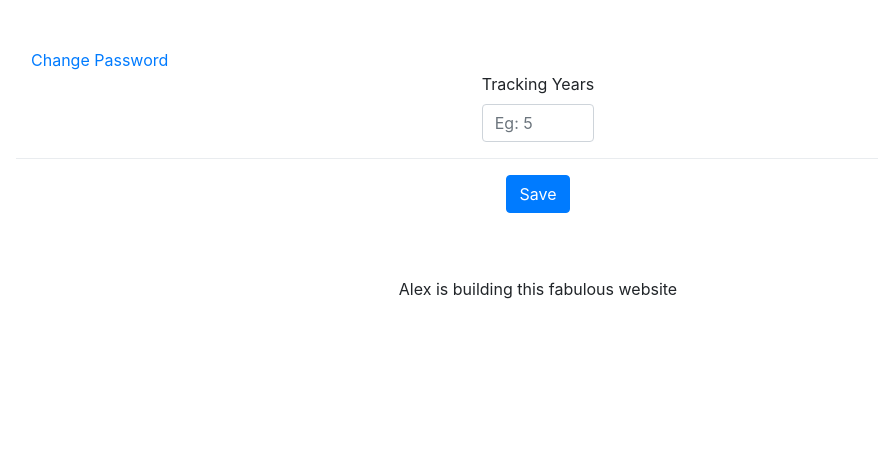
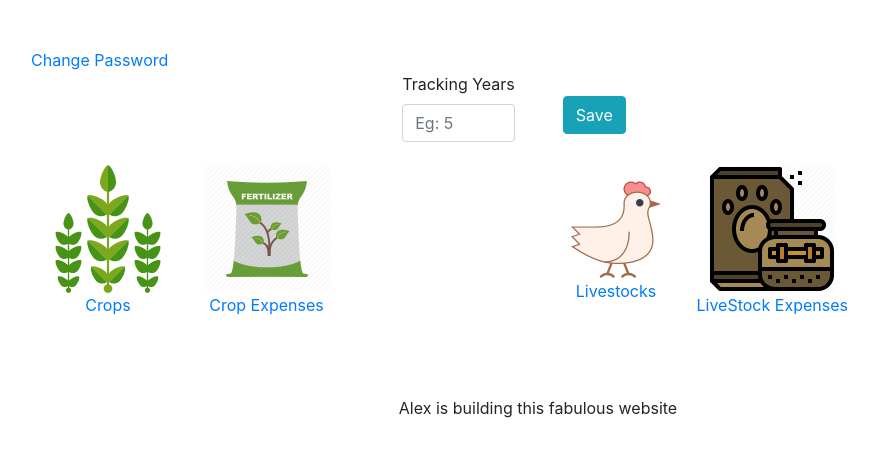
Before and after one commit to alexsonphoenix/cs50-final, a Flask app: page /setting in a window 1280 px wide. Shown: the part 76-533 px from the top of the page, without its empty margins (102-980 px from the left). Run offline with Flask 2, Linux system fonts and the light colour scheme; a user stored in the database is signed in; some libraries are stand-ins or nearby versions.

Commit message:
frontend setting page completed

```diff
--- a/app.py
+++ b/app.py
@@ -9,7 +9,7 @@ from werkzeug.exceptions import default_exceptions, HTTPException, InternalServe
 from werkzeug.security import check_password_hash, generate_password_hash
 from fractions import Fraction
 from flask_wtf import RecaptchaField, FlaskForm
-from wtforms import StringField, DateTimeField, PasswordField, IntegerField
+from wtforms import StringField, DateTimeField, PasswordField, IntegerField, SubmitField
 from wtforms.validators import InputRequired, Length, NumberRange
 from flask_bootstrap import Bootstrap
 from flask_wtf.csrf import CSRFProtect
@@ -174,38 +174,74 @@ def register():
 
 
 # Form for setting route
-class settingForm(FlaskForm):
+class trackingYearsForm(FlaskForm):
     trackingYears = IntegerField('Tracking Years', validators=[NumberRange(min=1, max=7, message="between 1 and 7 years")])
+    submit1 = SubmitField('Save')
 
-    #crop = StringField('Crop')
-    #cropUnit = StringField('Crop measurement')
-    #livestock = StringField('LiveStock')
-    #livestockUnit = StringField('LiveStock measurement')
-    #cropEx = StringField('Crop Expense')
-    #cropExUnit = StringField('Crop Expense measurement')
-    #livestockEx = StringField('LiveStock Expense')
-    #livestockExUnit = StringField('LiveStock Expense measurement')
+class cropForm(FlaskForm):
+    crop_name = StringField('Crop Name')
+    cropUnit = StringField('Crop Measurement')
+    submit2 = SubmitField('Save')
 
+class cropExForm(FlaskForm):
+    cropEx = StringField('Crop Expense')
+    cropExUnit = StringField('Crop Expense measurement')
+    submit3 = SubmitField('Save')
+
+class livestockForm(FlaskForm):
+    livestock = StringField('LiveStock')
+    livestockUnit = StringField('LiveStock measurement')
+    submit4 = SubmitField('Save')
+
+class livestockExForm(FlaskForm):
+    livestockEx = StringField('LiveStock Expense')
+    livestockExUnit = StringField('LiveStock Expense measurement')
+    submit5 = SubmitField('Save')
 
 @app.route("/setting", methods=["GET", "POST"])
 @login_required
 def setting():
     """Setting Page."""
-    form = settingForm()
+    form1 = trackingYearsForm(prefix="form1")
+    form2 = cropForm(prefix="form2")
+    form3 = cropExForm(prefix="form3")
+    form4 = livestockForm(prefix="form4")
+    form5 = livestockExForm(prefix="form5")
 
-    # User reached route via POST (as by clicking a link or via redirect)
-    if form.validate_on_submit():
-        # Add data into the database
-        print(request.form.get("trackingYears"))
+    # User reached route via POST : HANDLING TRACKING YEARS SETTING
+    if form1.submit1.data and form1.validate():
         # update trackingYears: (Originally: NULL)
-        db.execute("UPDATE users SET trackingYears = :trackingYears WHERE id = :user_id", trackingYears=int(request.form.get("trackingYears")),
-                   user_id = session["user_id"])
+        db.execute("UPDATE users SET trackingYears = :trackingYears WHERE id = :user_id",    trackingYears=int(request.form.get("form1-trackingYears")),
+               user_id = session["user_id"])
 
-        return redirect("/yourFarm")
+        return redirect("/setting")
 
+    # User reached route via POST : HANDLING CROPS SETTING
+    if form2.submit2.data and form2.validate():
+        # insert CROP data into the database
+        db.execute("INSERT INTO crops (user_id, cropName, unitName) VALUES (:user_id, :crop_name, :unit_name)", user_id=session["user_id"],
+                        crop_name=request.form.get("form2-crop_name"),
+                        unit_name=request.form.get("form2-cropUnit"))
+
+        return redirect("/setting")
+    # User reached route via POST : HANDLING CROP EXPENSES SETTING
+    if form3.submit3.data and form3.validate():
+        # insert CROP data into the database
+        db.execute("INSERT INTO cropExpenses (user_id, cropName, unitName) VALUES (:user_id, :crop_name, :unit_name)", user_id=session["user_id"],
+                        crop_name=request.form.get("form3-crop_name"),
+                        unit_name=request.form.get("form3-cropUnit"))
+
+        return redirect("/setting")
+    # User reached route via POST : HANDLING LIVESTOCK SETTING
+
+    # User reached route via POST : HANDLING LIVESTOCK EXPENSES SETTING
 
     # User reached route via GET (as by clicking a link or via redirect)
-    return render_template("setting.html", form=form)
+    return render_template("setting.html", form1=form1,
+                                            form2=form2,
+                                            form3=form3,
+                                            form4=form4,
+                                            form5=form5)
 
 
 
@@ -255,6 +291,7 @@ def changePassword():
 def yourFarm():
     # Query user in [users] table
     user_query = db.execute("SELECT * FROM users WHERE id = :user_id",user_id = session["user_id"])
+    print(user_query[0]["trackingYears"])
     yearNum = int(user_query[0]["trackingYears"])
     return render_template("yourFarm.html", trackingYears=yearNum)
 
--- a/templates/setting.html
+++ b/templates/setting.html
@@ -10,15 +10,137 @@
       <a href="/changePassword"> Change Password </a>
     </div>
 
+    <!-- Tracking Years form -->
     <form class="" action="{{ url_for('setting') }}" method="POST">
       <div class="row justify-content-center" >
-        {{ form.csrf_token }}
-        {{ wtf.form_field(form.trackingYears, placeholder="Eg: 5") }}
-      </div>
-
-      <div class="modal-footer d-flex justify-content-center">
-        <button class="btn btn-primary" type="submit">Save</button>
+        {{ form1.csrf_token }}
+        {{ wtf.form_field(form1.trackingYears, placeholder="Eg: 5") }}
+        <span class="px-md-5 align-self-center">
+          {{ wtf.form_field(form1.submit1, class="btn btn-info justify-content-center") }}
+         </span>
       </div>
     </form>
 
+    <!-- Link to the 4 forms -->
+    <div class="container">
+      <div class="row align-items-end">
+        <div class="col-6 ">
+          <a href="" class="btn btn-default btn-rounded mb-4" data-toggle="modal" data-target="#modalCropForm"><img src="static\images\crops.png" class="img-fluid" alt="Responsive image"><br>Crops</a>
+
+          <a href="" class="btn btn-default btn-rounded mb-4" data-toggle="modal" data-target="#modalCropExForm"><img style="width: 128px; height:128px;" src="static\images\cropExpenses.png" class="img-fluid" alt="Responsive image"><br>Crop Expenses</a>
+        </div>
+
+        <div class="col-6">
+          <a href="" class="btn btn-default btn-rounded mb-4" data-toggle="modal" data-target="#modalLivestockForm"><img src="static\images\livestocks.png" class="img-fluid" alt="Responsive image"><br>Livestocks</a>
+
+          <a href="" class="btn btn-default btn-rounded mb-4" data-toggle="modal" data-target="#modalLivestockExForm"><img style="width: 128px; height:128px;" src="static\images\livestockExpenses.png" class="img-fluid" alt="Responsive image"><br>LiveStock Expenses</a>
+        </div>
+      </div>
+    </div>
+
+
+    <!-- Crops form -->
+    <form action="{{ url_for('setting') }}" method="POST">
+      {{ form2.csrf_token }}
+      <div class="modal fade" id="modalCropForm" tabindex="-1" role="dialog" aria-labelledby="myModalLabel"
+        aria-hidden="true" >
+        <div class="modal-dialog" role="document">
+          <div class="modal-content">
+            <div class="modal-header text-center">
+              <h4 class="modal-title w-100 font-weight-bold">Crops Setting</h4>
+              <button type="button" class="close" data-dismiss="modal" aria-label="Close">
+                <span aria-hidden="true">&times;</span>
+              </button>
+            </div>
+            <div class="modal-body mx-3">
+              {{ wtf.form_field(form2.crop_name, placeholder="Eg: Wheat") }}
+
+              {{ wtf.form_field(form2.cropUnit, placeholder ="Eg: Kilograms") }}
+
+            </div>
+            <div class="modal-footer d-flex justify-content-center">
+              {{ wtf.form_field(form2.submit2, class="btn btn-info") }}
+            </div>
+          </div>
+        </div>
+      </div>
+    </form>
+
+    <!-- Crop Expenses form -->
+    <form action="{{ url_for('setting') }}" method="POST">
+      {{ form2.csrf_token }}
+      <div class="modal fade" id="modalCropExForm" tabindex="-1" role="dialog" aria-labelledby="myModalLabel"
+        aria-hidden="true" >
+        <div class="modal-dialog" role="document">
+          <div class="modal-content">
+            <div class="modal-header text-center">
+              <h4 class="modal-title w-100 font-weight-bold">Crop Expenses Setting</h4>
+              <button type="button" class="close" data-dismiss="modal" aria-label="Close">
+                <span aria-hidden="true">&times;</span>
+              </button>
+            </div>
+            <div class="modal-body mx-3">
+              {{ wtf.form_field(form3.cropEx, placeholder="Eg: Fertilizer") }}
+              {{ wtf.form_field(form3.cropExUnit, placeholder ="Eg: Kilograms") }}
+
+            </div>
+            <div class="modal-footer d-flex justify-content-center">
+              {{ wtf.form_field(form3.submit3, class="btn btn-info") }}
+            </div>
+          </div>
+        </div>
+      </div>
+    </form>
+
+    <!-- LiveStock form -->
+    <form action="{{ url_for('setting') }}" method="POST">
+      {{ form2.csrf_token }}
+      <div class="modal fade" id="modalLivestockForm" tabindex="-1" role="dialog" aria-labelledby="myModalLabel"
+        aria-hidden="true" >
+        <div class="modal-dialog" role="document">
+          <div class="modal-content">
+            <div class="modal-header text-center">
+              <h4 class="modal-title w-100 font-weight-bold">LiveStock Setting</h4>
+              <button type="button" class="close" data-dismiss="modal" aria-label="Close">
+                <span aria-hidden="true">&times;</span>
+              </button>
+            </div>
+            <div class="modal-body mx-3">
+              {{ wtf.form_field(form4.livestock, placeholder="Eg: Chicken") }}
+              {{ wtf.form_field(form4.livestockUnit, placeholder ="Eg: unit") }}
+
+            </div>
+            <div class="modal-footer d-flex justify-content-center">
+              {{ wtf.form_field(form4.submit4, class="btn btn-info") }}
+            </div>
+          </div>
+        </div>
+      </div>
+    </form>
+
+    <!-- LiveStock form -->
+    <form action="{{ url_for('setting') }}" method="POST">
+      {{ form2.csrf_token }}
+      <div class="modal fade" id="modalLivestockExForm" tabindex="-1" role="dialog" aria-labelledby="myModalLabel"
+        aria-hidden="true" >
+        <div class="modal-dialog" role="document">
+          <div class="modal-content">
+            <div class="modal-header text-center">
+              <h4 class="modal-title w-100 font-weight-bold">LiveStock Expenses Setting</h4>
+              <button type="button" class="close" data-dismiss="modal" aria-label="Close">
+                <span aria-hidden="true">&times;</span>
+              </button>
+            </div>
+            <div class="modal-body mx-3">
+              {{ wtf.form_field(form5.livestockEx, placeholder="Eg: Poutry Food") }}
+              {{ wtf.form_field(form5.livestockExUnit, placeholder ="Eg: Kilograms") }}
+
+            </div>
+            <div class="modal-footer d-flex justify-content-center">
+              {{ wtf.form_field(form5.submit5, class="btn btn-info") }}
+            </div>
+          </div>
+        </div>
+      </div>
+    </form>
 {% endblock %}
```
Also changed, not shown: farmNotes.db, static/images/cropExpenses.png (added), static/images/crops.png (added), static/images/livestockExpenses.png (added), static/images/livestocks.png (added).
